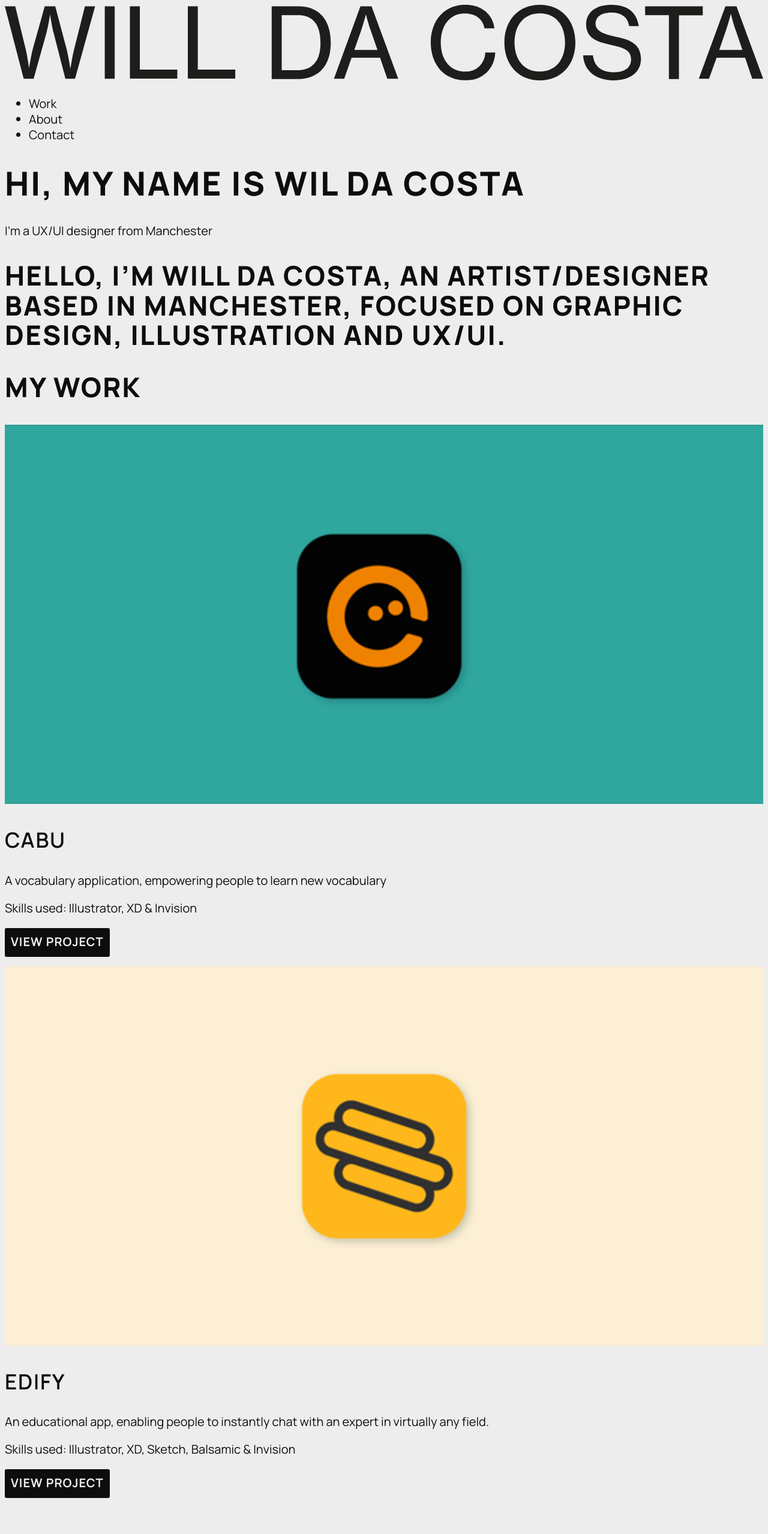
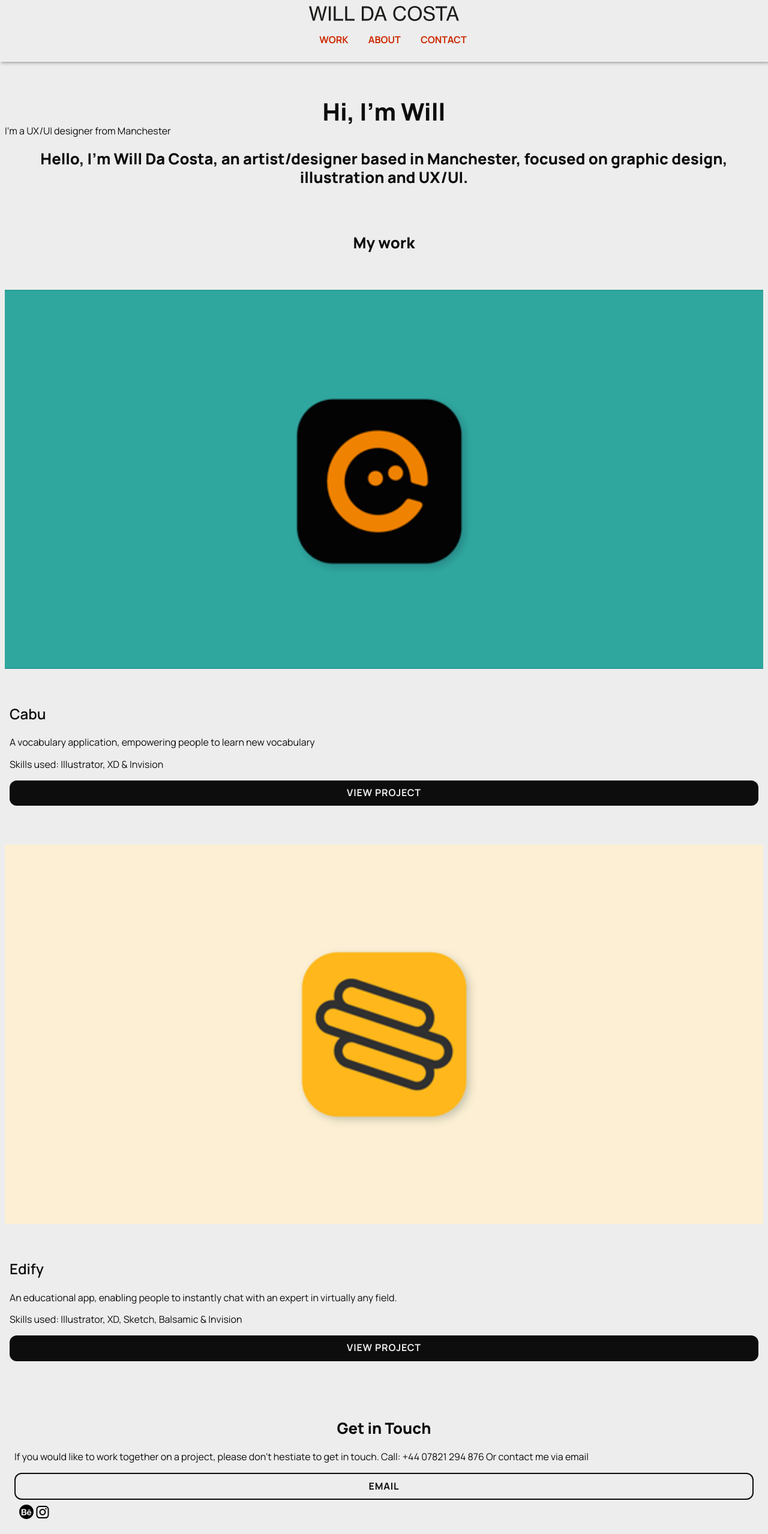
Before and after one commit to wjdacosta/wdc-portfolio-website, a plain HTML site: page index.html in a window 1280 px wide. Shown: the top 2557 px of the page at 60% size. Drawn offline with Linux system fonts and the light colour scheme.

Commit message:
Added CSS layout

```diff
--- a/css/style.css
+++ b/css/style.css
@@ -3,39 +3,65 @@ Colors used:
 Primary Color (Grey): #EDEDED;
 Secondary Color (Black): #0D0D0D;
 */
+* {
+  box-sizing: border-box;
+}
+
+html {
+  scroll-behavior: smooth;
+}
+
 body {
+  width: 100%;
   background-Color: #EDEDED;
   font-family: 'Manrope', sans-serif;
-  font-size: 20px;
+  font-size: 16px;
   font-weight: 400;
   line-height: 1.3;
   color: #0D0D0D;
+  margin: 0px;
+  padding: 0px;
+}
+
+header {
+  background-color: #EDEDED;
+  text-align: center;
+  padding: 10px 0;
+  margin: 0;
+  box-shadow: 2px 2px 5px 0px rgba(50, 50, 50, 0.41);
+  position: fixed;
+  width: 100%;
 }
 
 h1, h2, h3, h4 {
   line-height: 1.1;
-  text-transform: uppercase;
-  letter-spacing: 0.05em;
 }
 
 h1 {
-  font-size: 2.75em;
+  font-size: 2.5em;
   font-weight: 800;
+  text-align: auto;
 }
 
 h2 {
-  font-size: 2.25em;
+  font-size: 1.60em;
   font-weight: 800;
+  line-height: 1.2;
+  text-align: center;
 }
 
 h3 {
-  font-size: 1.75em;
+  font-size: 1.50em;
   font-weight: 600;
 }
 
 h4 {
   font-size: 1.35em;
   font-weight: 400;
+}
+
+span{
+  text-align: center;
 }
 
 img {
@@ -63,15 +89,61 @@ a:active {
   /* selected link */
   color: #0D0D0D;
 }
-}
 
-a:hover,
+a:hover {
 color: #CC2900;
 }
 
 a:focus {
   color: #CC2900;
   text-decoration: underline;
+}
+
+nav>ul {
+  list-style-type: none;
+  padding: 0;
+  display: inline-block;
+}
+
+nav>ul>li {
+  display: inline-block;
+}
+
+nav>ul>li>a {
+  padding: 0 15px;
+  text-transform: uppercase;
+  font-weight: 700;
+  color: #CC2900;
+}
+
+nav>ul>li>a:visited {
+  color: #0D0D0D;
+}
+
+nav>ul>li>a:hover {
+  color: #EDEDED;
+}
+
+nav>ul>li>a:active {
+  color: #CC2900;
+}
+
+main {
+  padding-top: 136px;
+}
+
+footer>ul {
+  list-style-type: none;
+  padding: 0;
+  display: inline-block;
+}
+
+footer>ul>li {
+  display: inline-block;
+}
+
+footer>ul>li>a {
+  display: inline-block;
 }
 
 .button {
@@ -81,14 +153,17 @@ a:focus {
   color: #EDEDED;
   /* needed to override the default link color */
   font-weight: 700;
+  text-align: center;
   text-transform: uppercase;
   letter-spacing: 0.05em;
   padding: 10px;
   border-radius: 3px;
   border-bottom: 2px solid #0D0D0D;
+  width: 100%;
   /* width of the border, type, color */
   transition: 0.2s opacity;
   margin-bottom: 16px;
+  border-radius: 12px;
 }
 
 .button:hover {
@@ -108,9 +183,12 @@ a:focus {
   font-weight: 700;
   letter-spacing: 0.05em;
   text-transform: uppercase;
+  text-align: center;
   text-decoration: none;
   border: 2px solid #0D0D0D;
-  margin-bottom: 16px;
+  margin: auto;
+  width: 100%;
+  border-radius: 12px;
 }
 
 .button.contact:hover {
@@ -128,15 +206,90 @@ a:focus {
 
 .button.cv {
   background-color: #CC2900;
-  color: #EDEDED;
-  font-weight: 700;
+  color: #EDEDED font-weight: 700;
   letter-spacing: 0.05em;
   text-transform: uppercase;
   text-decoration: none;
-  margin-bottom: 16px;
+  border: 2px solid #0D0D0D;
+  margin: auto;
+  width: 100%;
+  border-radius: 12px;
 }
 
 .button.cv:hover {
   background-color: #0D0D0D;
-  color: #ededed
+  color: #ededed;
 }
+
+/* Layout styling */
+.container {
+  padding: 8px;
+  margin: auto;
+}
+
+.icon-container{
+  margin:8px;
+  display: inline-block;
+  vertical-align: middle;
+}
+
+.row {
+  margin: 25px 0;
+  /*25px top and bottom, 0 left and right*/
+}
+
+.social-icon {
+  display: inline-block;
+  margin: 0 px;
+  max-width: 28px;
+  align-right: auto;
+  aligh-left: auto;
+}
+
+#work .row {
+  padding-bottom: 25px border-bottom: 1px solid #4a4a4a;
+}
+
+#hero {
+  background-color: #ededed;
+  padding: 20px 0px;
+  display: inline-block;
+  width: 100%;
+}
+
+#hero h1 {
+  text-align: center;
+  /*centers text*/
+  background-color: #ededed;
+  margin: 0;
+}
+
+#hero span {
+  text-align: center;
+}
+
+#about {
+  background-color: #ededed;
+  padding: 20px 0px;
+  margin: 8px;
+  display: inline-block;
+  width: 100%;
+}
+
+#contact {
+  background-color: #ededed;
+  padding: 20px 0px;
+  margin: 16px;
+}
+
+.center {
+  text-align: center;
+  margin: auto;
+  width: 50%;
+  padding: 10px
+}
+
+.logo {
+  max-width: 250px;
+  text-align: center;
+}
--- a/index.html
+++ b/index.html
@@ -18,8 +18,8 @@
 <body>
 
   <header>
-    <div class="container">
-      <img src="img/logo/wdc-logo.svg" title='WDC LOGO' class="logo" alt="Will Da Costa" width="10%" height="10%">
+    <div class"container">
+      <a href="index.html"><img src="img/logo/wdc-logo.svg" class="logo" title='WDC LOGO' width="10%" height="10%">
       <nav>
         <ul>
           <li><a href="index.html">Work</a></li>
@@ -33,14 +33,14 @@
   <main>
     <div id="hero">
       <div class="container">
-        <h1>Hi, my name is Wil Da Costa</h1> <span>I'm a UX/UI designer from Manchester</span>
+        <h1>Hi, I'm Will</h1> <span>I'm a UX/UI designer from Manchester</span>
         <h2>Hello, I’m Will Da Costa, an artist/designer based in Manchester, focused on graphic
           design, illustration and UX/UI.</h2>
       </div>
     </div>
 
     <div id="work">
-      <div>
+      <div class="container">
         <h2>My work</h2>
       </div>
       <div class="container">
@@ -50,7 +50,7 @@
             <img src="img/cabu/cabu-app-600x300.gif" alt="My Image">
           </picture>
         </div>
-        <div>
+        <div class="container">
           <h3>Cabu</h3>
           <p>A vocabulary application, empowering people to learn new vocabulary</p>
           <p>Skills used: Illustrator, XD & Invision</p>
@@ -58,14 +58,13 @@
         </div>
       </div>
       <div>
-
-        <div id="work">
-          <picture>
+        <div class="container">
+          <div class="row" <picture>
             <source srcset="img/edify/EDIFY_APP_600x300.gif" media="max-width:767px">
             <img src="img/edify/EDIFY_APP_600x300.gif" alt="My Image">
             </picture>
           </div>
-        <div class"container">
+          <div class="container">
             <h3>Edify</h3>
             <p>An educational app, enabling people to instantly chat with an expert in virtually any field.</p>
             <p>Skills used: Illustrator, XD, Sketch, Balsamic & Invision</p>
@@ -73,24 +72,23 @@
           </div>
         </div>
       </div>
+    </div>
   </main>
 
   <footer id="contact">
     <div class="container">
-      <h2>Get in touch</h2>
+      <h2>Get in Touch</h2>
       <p>If you would like to work together on a project, please don't hestiate to get in touch. Call: <a href="tel:+447821294876">+44 07821 294 876 </a>
         Or contact me via email
       </p>
       <div>
         <a href="mailto:info@willdacosta.design" class="button contact">Email</a>
       </div>
-      <div>
-        <a href="https://www.behance.net/willdacosta" target="blank">
+      <div class="icon-container">
+        <a href="https://www.behance.net/willdacosta" class="social-icon" target="blank">
           <img src="img/icon/5279109_behance_portfolio_social network_behance logo_icon.svg" width="24px" height="24px">
         </a>
-      </div>
-      <div>
-        <a href="https://www.instagram.com/w__da_costa" target="blank">
+        <a href="https://www.instagram.com/w__da_costa" class="social-icon" target="blank">
           <img src="img/icon/1161953_instagram_icon.svg" width="24px" height="24px">
         </a>
       </div>
```
Also changed, not shown: about.html (+16 -16 lines), edify.html (+12 -13 lines). Lines whose indentation alone changed are shown as unchanged.
